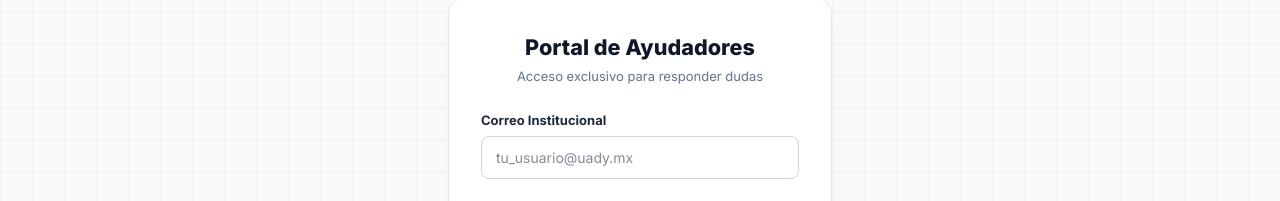
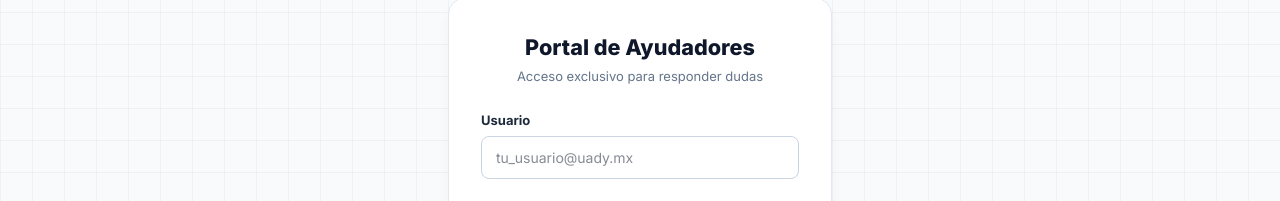
Before and after one commit to criscnsn/amigo-jaguar, a Next.js app: page /admin/login in a window 1280 px wide. Shown: the part 148-349 px from the top of the page. Built offline with nearby package versions, Linux system fonts and the light colour scheme; no server answers.

Commit message:
update: se cambio el nombre de correo insti a usuario

```diff
--- a/src/app/admin/login/page.tsx
+++ b/src/app/admin/login/page.tsx
@@ -24,7 +24,7 @@
       });
 
       if (authError) {
-        throw new Error("Credenciales inválidas. Verifica tu correo y contraseña.");
+        throw new Error("Credenciales inválidas. Verifica tu usuario y contraseña.");
       }
 
       // Éxito: Redirigir al dashboard administrativo
@@ -47,7 +47,7 @@
 
         <form onSubmit={handleLogin}>
           <div className={styles.formGroup}>
-            <label className={styles.label}>Correo Institucional</label>
+            <label className={styles.label}>Usuario</label>
             <input
               type="email"
               className={styles.input}
```
